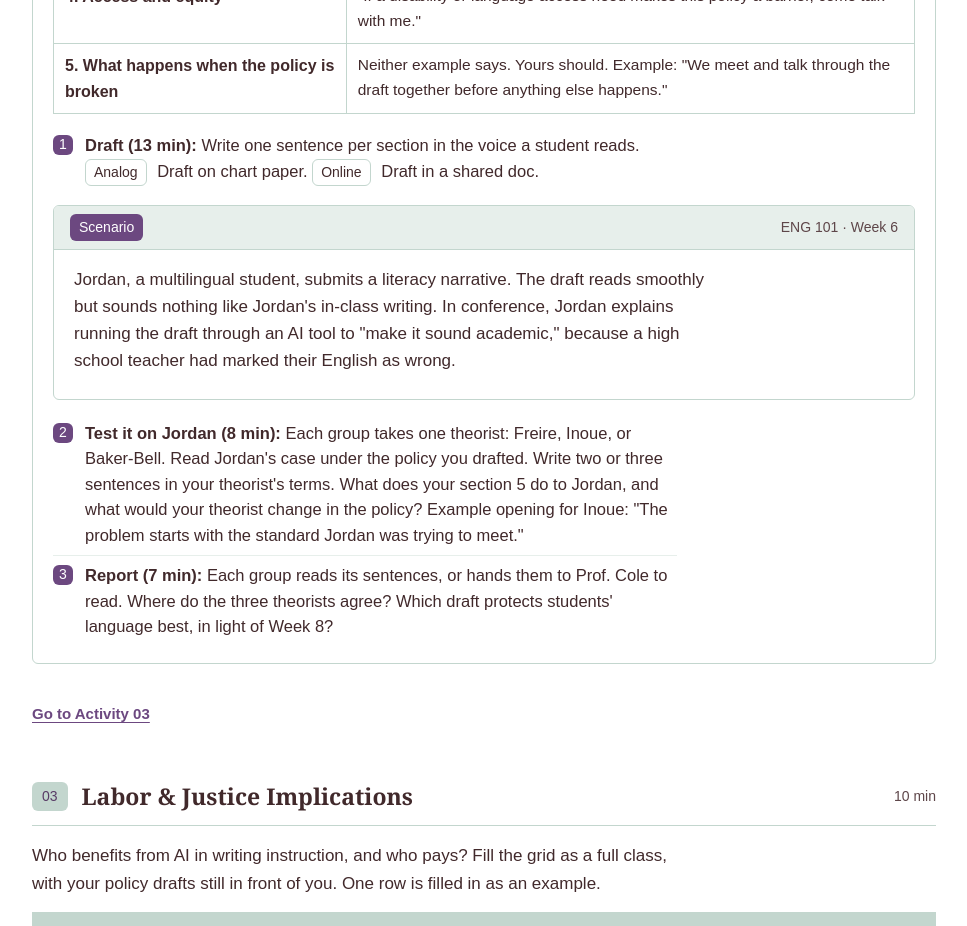
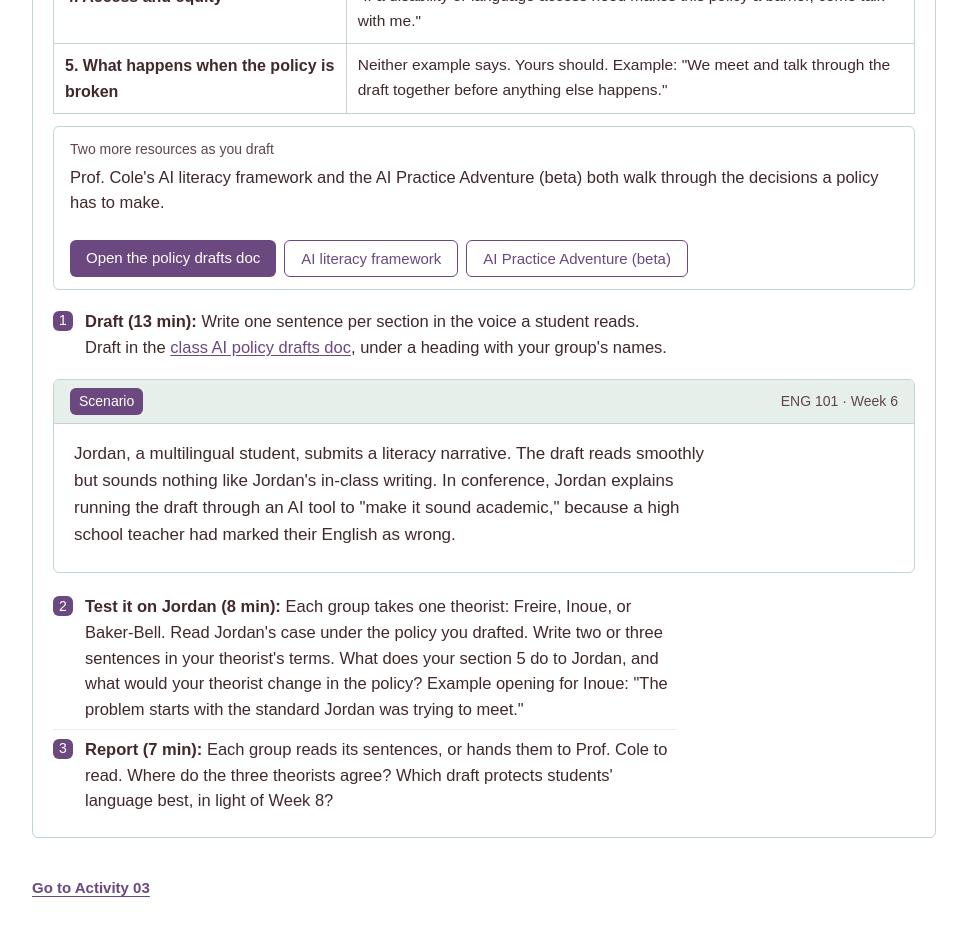
Before and after one commit to kkcole-gif/511, a plain HTML site: page nov19_workshop.html in a window 1280 px wide. Shown: the part 2660-3586 px from the top of the page, without its empty margins (156-1123 px from the left). Drawn offline with Linux system fonts and the light colour scheme.

Commit message:
Nov 19: add policy drafts doc and AI resource links

```diff
--- a/nov19_workshop.html
+++ b/nov19_workshop.html
@@ -801,10 +801,20 @@
           </tbody>
         </table>
 
+        <div class="wayin">
+          <b>Two more resources as you draft</b>
+          Prof. Cole's AI literacy framework and the AI Practice Adventure (beta) both walk through the decisions a policy has to make.
+          <div class="link-row">
+            <a class="reading-link" href="https://docs.google.com/document/d/17lhAmU-LE3-Sp53c75lUCeeiM6xKtQP5uUMM3vprlwA/edit?usp=sharing" target="_blank" rel="noopener">Open the policy drafts doc<span class="sr-only"> (opens in a new tab)</span></a>
+            <a class="reading-link ghost" href="https://cwspwolf.com/ai_literacy_unified.html" target="_blank" rel="noopener">AI literacy framework<span class="sr-only"> (opens in a new tab)</span></a>
+            <a class="reading-link ghost" href="https://cwspwolf.com/cyoa.html" target="_blank" rel="noopener">AI Practice Adventure (beta)<span class="sr-only"> (opens in a new tab)</span></a>
+          </div>
+        </div>
+
         <ul class="step-list" style="margin-top:12px;">
           <li class="step-row">
             <div class="step-n">1</div>
-            <div><strong>Draft (13 min):</strong> Write one sentence per section in the voice a student reads. <span class="mode-tag">Analog</span> Draft on chart paper. <span class="mode-tag">Online</span> Draft in a shared doc.</div>
+            <div><strong>Draft (13 min):</strong> Write one sentence per section in the voice a student reads. Draft in the <a href="https://docs.google.com/document/d/17lhAmU-LE3-Sp53c75lUCeeiM6xKtQP5uUMM3vprlwA/edit?usp=sharing" target="_blank" rel="noopener">class AI policy drafts doc<span class="sr-only"> (opens in a new tab)</span></a>, under a heading with your group's names.</div>
           </li>
         </ul>
 
```
